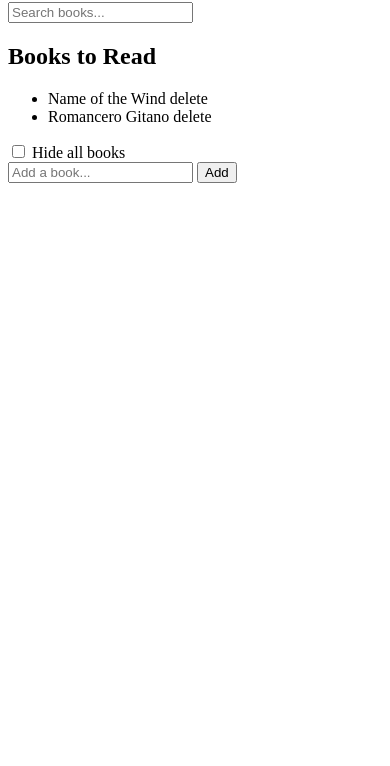
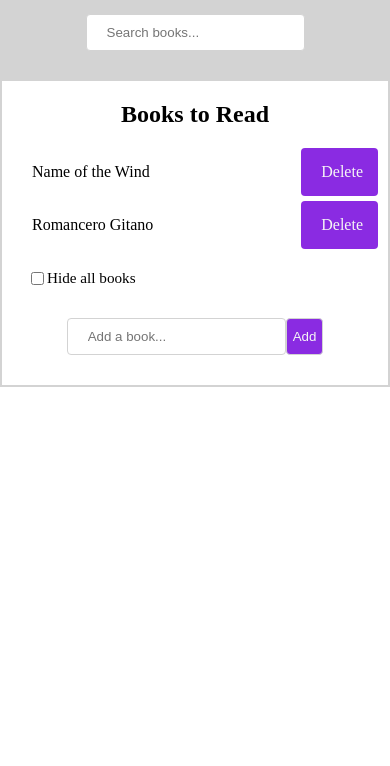
Before and after one commit to 0750kosse/Mini-Library-App, a website: page index.html in a window 390 px wide. Shown: the part 78-844 px from the top of the page. Drawn offline with Linux system fonts and the light colour scheme.

Commit message:
Initial mobile styling & minor renaming changes html & js

```diff
--- a/index.html
+++ b/index.html
@@ -5,15 +5,15 @@
   <meta charset="utf-8">
   <meta name="viewport" content="width=device-width, initial-scale=1.0">
   <link rel="stylesheet" type="text/css" href="src/css/styles.css">
-  <title>Mini Reading App</title>
+  <title>Mini Library</title>
 </head>
 
 <body>
   <div id="wrapper">
     <header>
       <div id="page-banner">
-        <h1 class="title">Mini Reading App</h1>
-        <form id="search-books" onkeyup="searchBook()" onsubmit="event.preventDefault()">
+        <h1 class="title">Mini Library</h1>
+        <form id="search-bar" onkeyup="searchBook()" onsubmit="event.preventDefault()">
           <input type=" text" placeholder="Search books..." />
         </form>
       </div>
@@ -23,15 +23,17 @@
       <ul>
         <li>
           <span class="name">Name of the Wind</span>
-          <span class="delete">delete</span>
+          <span class="delete">Delete</span>
         </li>
         <li>
           <span class="name">Romancero Gitano</span>
-          <span class="delete">delete</span>
+          <span class="delete">Delete</span>
         </li>
       </ul>
-      <input type="checkbox" id="hideBooks" name="hideBooks" onclick="hideAllBooks()">
-      <label for="hideBooks">Hide all books</label>
+      <div id="hideBooks-section">
+        <input type="checkbox" id="hideBooks" name="hideBooks" onclick="hideAllBooks()">
+        <label for="hideBooks">Hide all books</label>
+      </div>
     </div>
     <form id="add-book" onsubmit="addBook()">
       <input type="text" id="newTitle" placeholder="Add a book..." />
--- a/src/css/styles.css
+++ b/src/css/styles.css
@@ -0,0 +1,94 @@
+body {
+  margin: 0;
+  border: 0;
+}
+
+input {
+  padding: 10px 20px;
+  border-radius: 4px;
+}
+
+#wrapper {
+  text-align: center;
+  background-color: white;
+  border: 2px solid lightgrey;
+}
+
+/*  INITIAL SECTION  */
+
+#page-banner {
+  padding: 10px;
+  background-color: lightgrey;
+}
+
+#search-bar{
+  margin-bottom: 20px;
+}
+
+/*  MIDDLE SECTION  */
+
+ul{
+  list-style-type: none;
+  margin:0;
+  padding: 0;
+  }
+
+li {
+  display: flex;
+  margin: 0 10px;
+  }
+
+span {
+  margin-bottom: 5px;
+  }
+
+.name {
+  padding: 15px;
+  border-left: 5px solid transparent;
+}
+
+.name:hover  {
+  border-left : 5px solid blueviolet;
+  color : blueviolet;
+  transition: .9s ease-in-out;
+}
+
+.delete {
+  padding:15px;
+  margin-left: auto;
+  background-color: blueviolet;
+  border-left: 5px solid transparent;
+  border-radius: 4px;
+  color: whitesmoke;
+}
+
+.delete:hover {
+  border-left: 5px solid transparent;
+}
+
+#hideBooks-section{
+  display: flex;
+  justify-content: start;
+  margin: 15px 25px;
+  font-size: 95%;
+}
+
+/*  FOOTER SECTION  */
+
+#add-book {
+  display: flex;
+  justify-content: center;
+  margin: 20px 0px;
+  padding: 10px;
+}
+
+input {
+  border: 1px solid lightgrey;
+}
+
+button {
+  border: 1px solid lightgrey;
+  background-color: blueviolet;
+  border-radius: 4px;
+  color: whitesmoke;
+}
--- a/src/index.js
+++ b/src/index.js
@@ -37,7 +37,7 @@ function clearArea() {
 }
 
 function searchBook() {
-  const searchBar = document.forms['search-books'].querySelector('input').value;
+  const searchBar = document.forms['search-bar'].querySelector('input').value;
   searchBar.toLowerCase();
   const books = list.getElementsByTagName('li');
   Array.from(books).forEach(book => {
```
